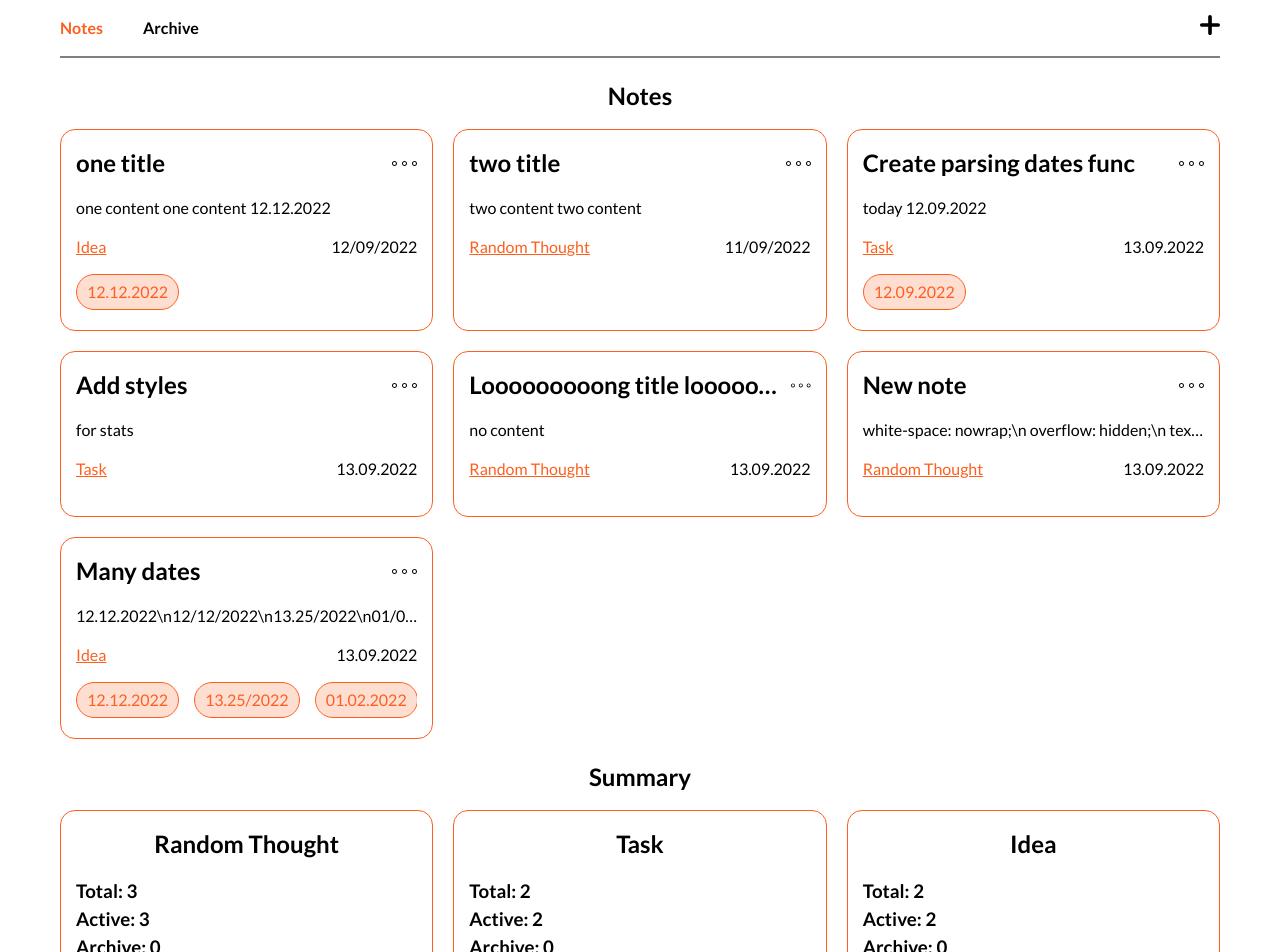
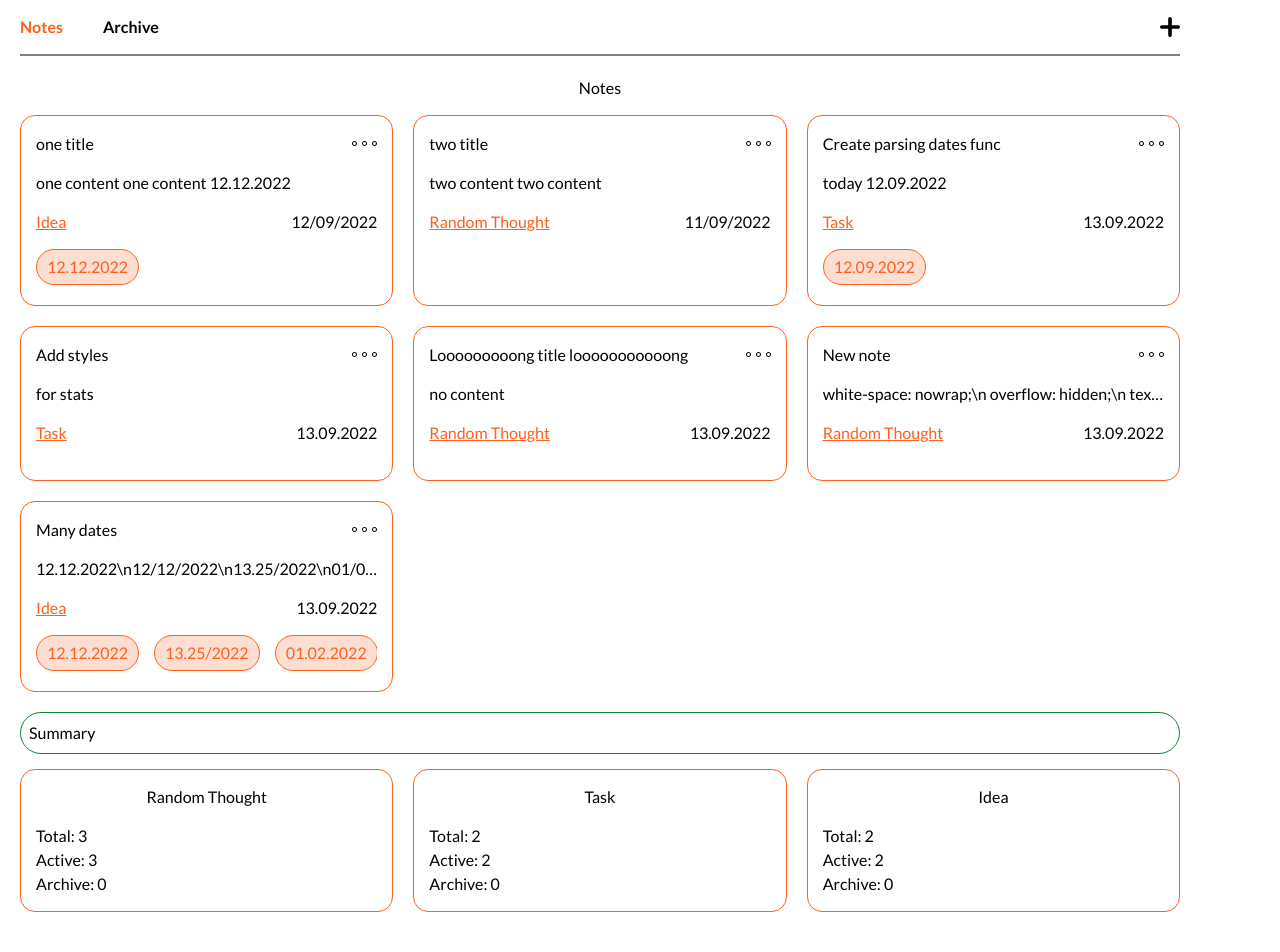
Before and after one commit to bxr5xrk/note-taking-app-react, a React (Create React App) app: page /notes in a window 1280 px wide. Shown: the top 952 px of the page. Built offline with nearby package versions, Linux system fonts and the light colour scheme.

Commit message:
added tailwind

```diff
--- a/package.json
+++ b/package.json
@@ -47,5 +47,10 @@
       "last 1 firefox version",
       "last 1 safari version"
     ]
+  },
+  "devDependencies": {
+    "autoprefixer": "^10.4.11",
+    "postcss": "^8.4.16",
+    "tailwindcss": "^3.1.8"
   }
 }
--- /dev/null
+++ b/postcss.config.js
@@ -0,0 +1,6 @@
+module.exports = {
+  plugins: {
+    tailwindcss: {},
+    autoprefixer: {},
+  },
+}
--- a/src/components/NotesList/NotesList.tsx
+++ b/src/components/NotesList/NotesList.tsx
@@ -6,16 +6,17 @@ import st from "./NotesList.module.scss";
 interface NotesListProps {
     notes: INote[] | null;
     type: "active" | "archive";
+    title: string;
 }
 
-const NotesList: FC<NotesListProps> = ({ notes, type }) => {
+const NotesList: FC<NotesListProps> = ({ notes, type, title }) => {
     if (!notes?.length) {
         return <h2>No notes</h2>;
     }
 
     return (
         <section className={st.root}>
-            <h1>Notes</h1>
+            <h1>{title}</h1>
             <div className={st.list}>
                 {notes &&
                     notes.map((i) => (
--- a/src/components/Summary/Summary.tsx
+++ b/src/components/Summary/Summary.tsx
@@ -14,19 +14,15 @@ const Summary = () => {
 
     return (
         <section className={st.root}>
-            <h1>Summary</h1>
+            <h1 className="text-left border p-2 rounded-3xl border-green-700">
+                Summary
+            </h1>
             <div className={st.list}>
                 {items.map((i) => (
                     <div key={i.category} className={st_.root}>
                         <h1>{i.category}</h1>
 
-                        <div
-                            style={{
-                                display: "flex",
-                                flexDirection: "column",
-                                alignItems: "flex-start",
-                            }}
-                        >
+                        <div className="flex flex-col items-start">
                             <h3>Total: {i.count.total}</h3>
                             <h3>Active: {i.count.active}</h3>
                             <h3>Archive: {i.count.archive}</h3>
--- a/src/pages/archive/ArchivePage.tsx
+++ b/src/pages/archive/ArchivePage.tsx
@@ -8,7 +8,13 @@ const ArchivePage = () => {
 
     return (
         <section>
-            {<NotesList notes={archiveNotes} type="archive" />}
+            {
+                <NotesList
+                    notes={archiveNotes}
+                    type="archive"
+                    title="Archive notes"
+                />
+            }
         </section>
     );
 };
--- a/src/pages/notes/NotesPage.tsx
+++ b/src/pages/notes/NotesPage.tsx
@@ -10,7 +10,7 @@ const NotesPage = () => {
 
     return (
         <main className={st.root}>
-            <NotesList notes={activeNotes} type="active" />
+            <NotesList notes={activeNotes} type="active" title="Notes" />
 
             <Summary />
         </main>
--- a/src/styles/index.scss
+++ b/src/styles/index.scss
@@ -1,4 +1,7 @@
 @import "./reset.scss";
+@tailwind base;
+@tailwind components;
+@tailwind utilities;
 
 :root {
     --primary: #fe5f1e;
--- /dev/null
+++ b/tailwind.config.js
@@ -0,0 +1,8 @@
+/** @type {import('tailwindcss').Config} */
+module.exports = {
+    content: ["./src/**/*.{js,jsx,ts,tsx}"],
+    theme: {
+        extend: {},
+    },
+    plugins: [],
+};
```
Also changed, not shown: 1 other file (tests, documents, lock files or other folders).
